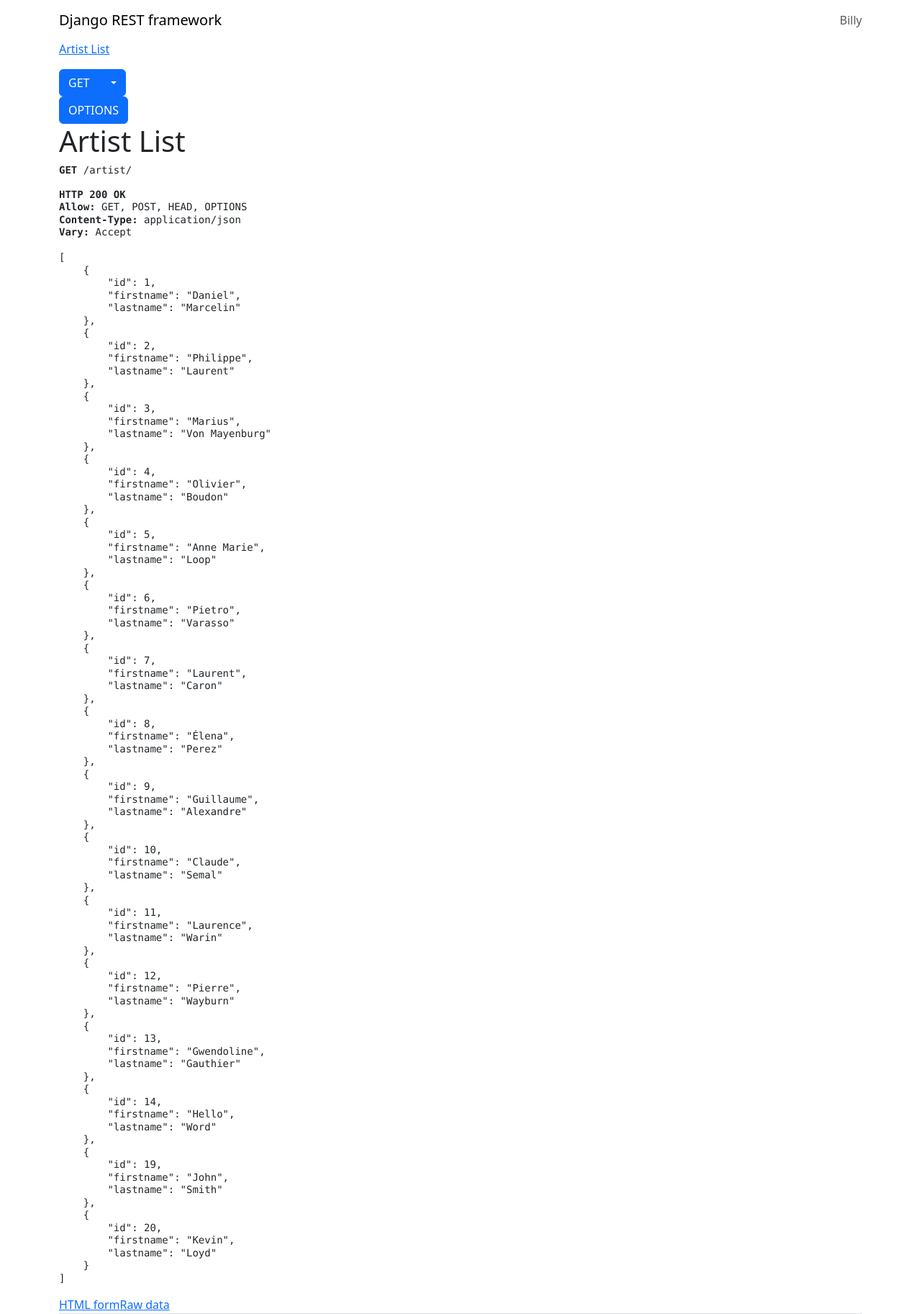
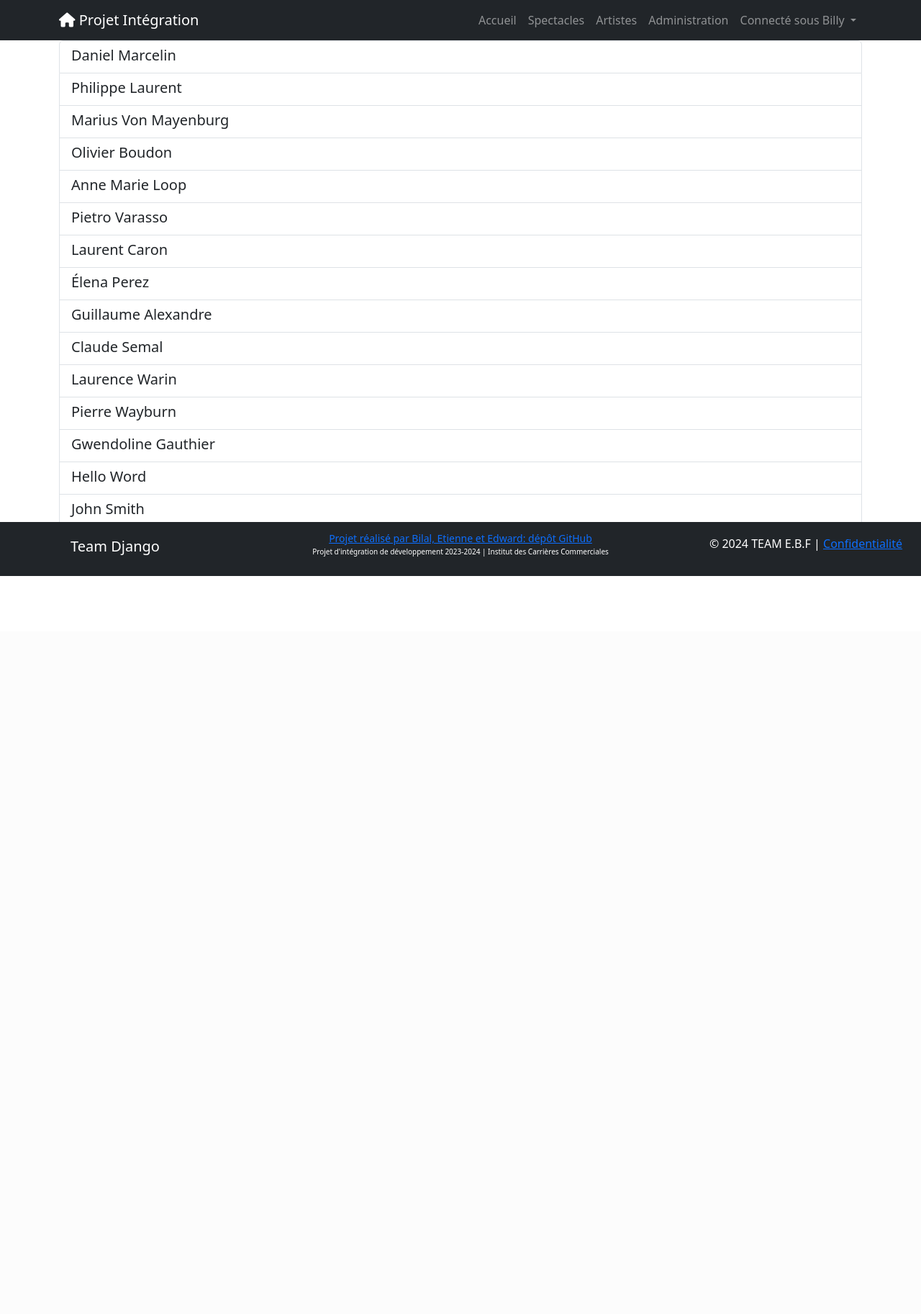
Before and after one commit to Billyma21/reservations-master, a Django app: page /artist/ in a window 1280 px wide. Shown: the whole page at 72% size. After the commit the page ends 800 px from the top, so only its background shows below. Run offline with Django 3.2, Linux system fonts and the light colour scheme; a user stored in the database is signed in; data comes from the database, SQL or seed files in the repository; parts of the project's set-up code (start-up, migrations or seed data) failed here and were passed over; some libraries are stand-ins or nearby versions.

Commit message:
routages basiques des requetes show et artiste

```diff
--- a/catalogue/models/artist.py
+++ b/catalogue/models/artist.py
@@ -12,21 +12,15 @@
     firstname = models.CharField(max_length=60)
     lastname = models.CharField(max_length=60)
 
+    #API Auth & Permissions
+    #owner = models.ForeignKey('auth.User', related_name='artists', on_delete=models.CASCADE)
+    #highlighted = models.TextField()
+
     def __str__(self):
         return self.firstname +" "+ self.lastname
 
+    #def save(self, *args, **kwargs):
+    #    super().save(*args, **kwargs)
+
     class Meta:
         db_table = "artists"
-
-'''
-    #API Auth & Permissions
-    owner = models.ForeignKey('auth.User', related_name='artists', on_delete=models.CASCADE)
-    highlighted = models.TextField()
-
-    def save(self, *args, **kwargs):
-        lexer = get_lexer_by_name(self.language)
-        options = {'firstname'+" "+'lastname': self.firstname +" "+ self.lastname} if self.firstname +" "+ self.lastname else {}
-        formatter = HtmlFormatter(full=True, **options)
-        self.highlighted = highlight(lexer, formatter)
-        super().save(*args, **kwargs)
-'''
--- a/catalogue/templates/artist/index.html
+++ b/catalogue/templates/artist/index.html
@@ -5,7 +5,7 @@
 {% block content %}
     <div class="list-group">
         {% for artist in artists %}
-            <a href="#" class="list-group-item list-group-item-action">
+            <a href="{% url 'catalogue:artist_show' artist.id %}" class="list-group-item list-group-item-action">
                 <div class="d-flex w-100 justify-content-between">
                     <h5 class="mb-1">{{ artist.firstname }} {{ artist.lastname }}</h5>
                 </div>
--- a/catalogue/templates/layouts/partials/footer.html
+++ b/catalogue/templates/layouts/partials/footer.html
@@ -32,6 +32,7 @@
 
         <!-- Bilal Ma- finale - Footer -->
 
+        <!-- Edward - class="muted-text" supprimé car illisible (gris foncé sur noir)-->
 <footer class="footer bg-dark">
   <div class="container-fluid">
       <div class="row justify-content-center align-items-center">
@@ -39,10 +40,11 @@
               <h5 class="text-white">Team Django</h5>
           </div>
           <div class="col-md-6 text-center">
-            <a href="https://github.com/bryanmramsamy/ICC-ProjetIntegrationDeveloppement_2019-2020.git" class="text-muted small">Projet réalisé par Bilal, Etienne, Falcrum : dépôt GitHub</a>
-            <p class="text-muted extra-small-text">Projet d'intégration de développement 2023-2024 | Institut des Carrières Commerciales</p>        </div>
+            <a href="https://github.com/bryanmramsamy/ICC-ProjetIntegrationDeveloppement_2019-2020.git" class="small">Projet réalisé par Bilal, Etienne et Edward: dépôt GitHub</a>
+            <p class="extra-small-text">Projet d'intégration de développement 2023-2024 | Institut des Carrières Commerciales</p>
+          </div>
           <div class="col-md-3 text-center">
-              <p class="text-muted">© 2024 TEAM E.B.F | <a href="#" class="text-muted">Confidentialité</a></p>
+              <p>© 2024 TEAM E.B.F | <a href="#">Confidentialité</a></p>
           </div>
       </div>
   </div>
--- a/catalogue/templates/layouts/partials/navbar.html
+++ b/catalogue/templates/layouts/partials/navbar.html
@@ -107,7 +107,7 @@
     <nav class="navbar navbar-expand-lg navbar-dark bg-dark sticky-top">
         <div class="container">
             <a class="navbar-brand" href="{% url 'catalogue:home_index' %}">
-                <i class="fas fa-home"></i> Catalogue
+                <i class="fas fa-home"></i> Projet Intégration
             </a>
             <button class="navbar-toggler" type="button" data-toggle="collapse" data-target="#collapsibleNavbar">
                 <span class="navbar-toggler-icon"></span>
@@ -118,7 +118,11 @@
                         <a class="nav-link" href="{% url 'catalogue:home_index' %}">Accueil</a>
                     </li>
                     <li class="nav-item">
-                        <a class="nav-link" href="{% url 'catalogue:show_index' %}">Liste des spectacles</a>
+                        <a class="nav-link" href="{% url 'catalogue:show_index' %}">Spectacles</a>
+                    </li>
+                    <!-- Edward -->
+                    <li class="nav-item">
+                        <a class="nav-link" href="{% url 'catalogue:artist_index' %}">Artistes</a>
                     </li>
                     <!------------------- Admin - Etienne ----------------------->
 
--- a/catalogue/templates/show/index.html
+++ b/catalogue/templates/show/index.html
@@ -22,7 +22,7 @@
             {% for show in shows %}
             <tr>
                 <th scope="row">{{ forloop.counter }}</th>
-                <td>{{ show.title }}</td>
+                <td><a href="{% url 'catalogue:show_show' show.id %}">{{ show.title }}</a></td>
                 <td>{{ show.description }}</td>
                 <td>
                     {% if show.price %}
--- a/catalogue/templates/show/show.html
+++ b/catalogue/templates/show/show.html
@@ -17,6 +17,10 @@
                     <p>Aucune image disponible</p>
                     {% endif %}
 
+                    {% if show.description %}
+                    <p class="card-text"><strong>Description:</strong> {{ show.description }}</p>
+                    {% endif %}
+
                     {% if show.location %}
                     <p class="card-text"><strong>Lieu de création:</strong> {{ show.location.designation }}</p>
                     {% endif %}
--- a/catalogue/urls.py
+++ b/catalogue/urls.py
@@ -26,32 +26,41 @@
 urlpatterns = [
     path('', views.home.index, name='home_index'),
     #Bilal - Pour vu sur artist
-    #path('artist/', views.artist.index, name='artist_index'),
-    #path('artist/<int:artist_id>', views.artist.show, name='artist_show'),
+    path('artist/', views.artist.index, name='artist_index'),
+    path('artist/<int:artist_id>', views.artist.show, name='artist_show'),
 
     #EA Version API fonction
     #path('artist/', artist.artist_list.),
     #path('artist/<int:artist_id>', artist.artist_detail),
 
     #EA Version API class
-    path('artist/', artist.ArtistList.as_view()),
-    path('artist/<int:artist_id>', artist.ArtistDetail.as_view()),
+    path('api/artist/', artist.ArtistList.as_view()),
+    path('api/artist/<int:artist_id>', artist.ArtistDetail.as_view()),
 
     #Bilal - Pour vu sur type
-    path('type/', views.type.index, name='type_index'),
-    path('type/<int:type_id>', views.type.show, name='type_show'),
+    #Edward - Pas nécessaire
+    #path('type/', views.type.index, name='type_index'),
+    #path('type/<int:type_id>', views.type.show, name='type_show'),
+
     #Bilal - Pour vu sur locality
-    path('locality/', locality.ListeLocalitesView.as_view(), name='locality_index'),
-    path('locality/<int:pk>/', locality.DetailLocaliteView.as_view(), name='locality_show'),
+    #Edward - Pas nécessaire
+    #path('locality/', locality.ListeLocalitesView.as_view(), name='locality_index'),
+    #path('locality/<int:pk>/', locality.DetailLocaliteView.as_view(), name='locality_show'),
+
     #Bilal - Pour vu sur Role
-    path('role/', views.role.index, name='role_index'),
-	path('role/<int:role_id>', views.role.show, name='role_show'),
+    #Edward - Pas nécessaire
+    #path('role/', views.role.index, name='role_index'),
+	#path('role/<int:role_id>', views.role.show, name='role_show'),
+
     #Bilal - Pour vu sur location
-    path('location/', views.location.index, name='location_index'),
-	path('location/<int:location_id>', views.location.show, name='location_show'),
+    #Edward - pas nécessaire
+    #path('location/', views.location.index, name='location_index'),
+	#path('location/<int:location_id>', views.location.show, name='location_show'),
+
     #Bilal - Pour vu sur show
     # path('show/', views.show.index, name='show_index'),
     # path('show/<int:show_id>', views.show.show, name='show_show'),
+
     path('show/', views.show, name='show_index'),
     path('show/<int:show_id>/', views.show, name='show_show'),
     #Bilal Ma - Authentifaction dans accounts/
@@ -66,7 +75,6 @@
     path('order_history/', views.order_history, name='order_history'),
     path('order_detail/<int:order_id>/', views.order_detail, name='order_detail'),
 
-
     #Edward A - chemin du feed rss
     #path('feed/', LatestEntriesFeed(), name='rssfeed'),
     #Edward A - Chemin provisoire pour test pdf
```
Also changed, not shown: catalogue/feed.py (+7 -6 lines).
